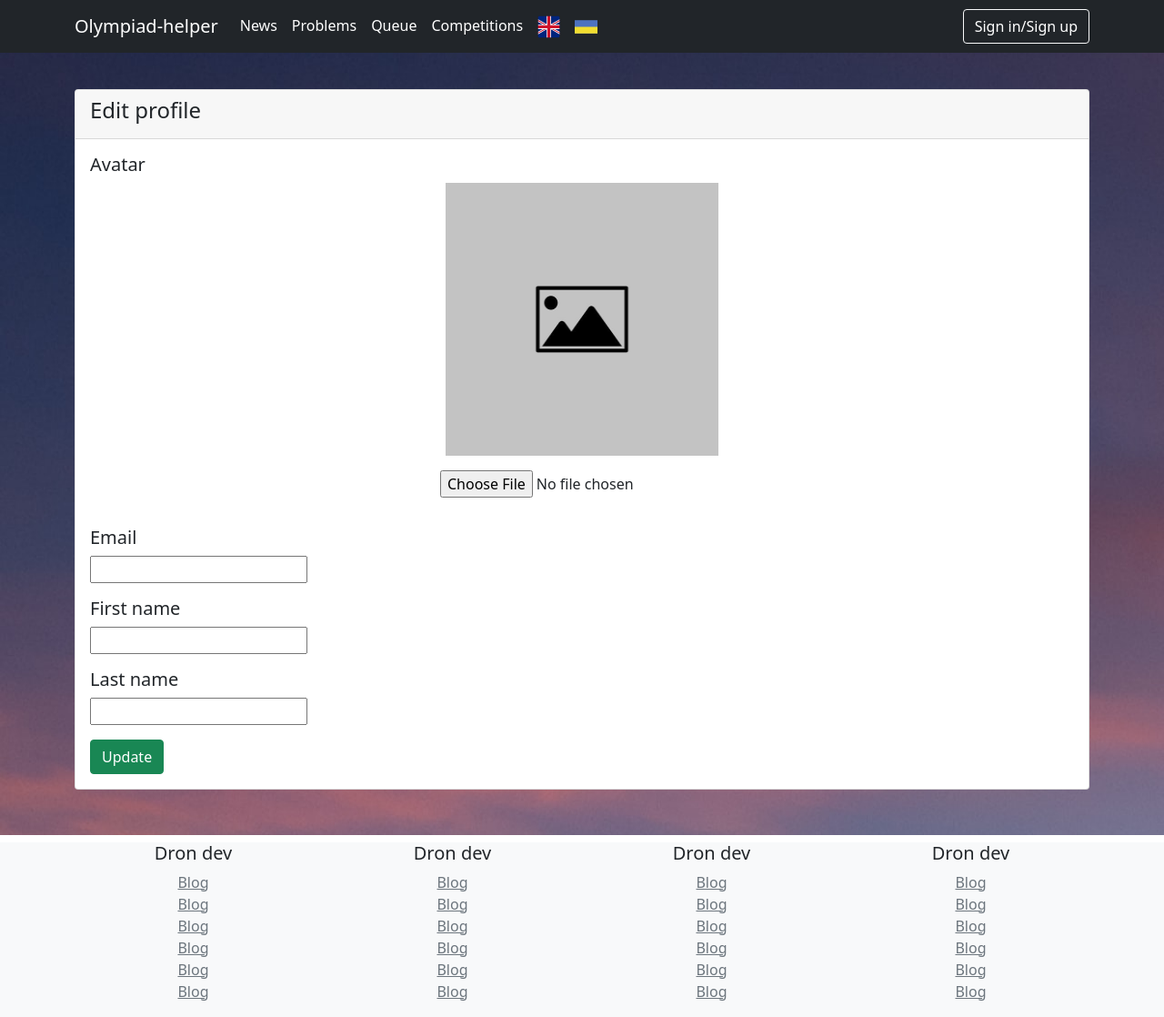
After one commit to top1Dron/olympiad-helper, a Django app: template src/users/templates/users/edit_profile.html in a window 1280 px wide. The commit adds this page. Shown: the whole page at 91% size. Run offline with Django 3.2, Linux system fonts and the light colour scheme; the template is opened without the code that fills it, so the values that code supplies are empty, except form fields; tables that the repository leaves empty hold one stand-in row (values such as "Sample post"); form fields are guessed from the names that the template uses; some libraries are stand-ins or nearby versions.

Commit message:
Add user avatar field and user edit profile page

```diff
--- /dev/null
+++ b/src/config/static/js/edit_profile.js
@@ -0,0 +1,9 @@
+$('#id_avatar').change(function(event){
+    if(typeof event.target.files[0] !== 'undefined'){
+        $('#avatar').attr("src", URL.createObjectURL(event.target.files[0]));
+    }
+    else {
+        URL.revokeObjectURL($('#avatar').attr("src"));
+        $('#avatar').attr("src", "/static/img/default-image.jpg")
+    }
+});
--- a/src/templates/base.html
+++ b/src/templates/base.html
@@ -64,9 +64,15 @@
 
             {% if user.is_authenticated %}
               <div class="dropdown text-md-end">
-                <a type="button" class="dropdown-toggle text-decoration-none text-light" data-bs-toggle="dropdown" role="button" aria-expanded="false" href="#" id="dropdownUser">{{user.username}}</a>
+                <a type="button" class="dropdown-toggle text-decoration-none text-light" data-bs-toggle="dropdown" role="button" aria-expanded="false" href="#" id="dropdownUser">
+                  {% if user.avatar.url is not None %}
+                    <img src="{{ MEDIA_URL }}{{ user.avatar.url }}" alt="mdo" width="32" height="32" class="rounded-circle">
+                  {% endif %}
+                  {{user.username}}
+                </a>
                 <ul class="dropdown-menu" aria-labelledby="dropdownUser">
                   <li><a href="{% url 'users:profile' user.username %}" class="dropdown-item">{% trans "Profile" %}</a></li>
+                  <li><a href="{% url 'users:edit_profile' user.username %}" class="dropdown-item">{% trans "Edit profile" %}</a></li>
                   <div class="dropdown-divider"></div>
                   <li><a href="{% url 'users:logout' %}" class="dropdown-item">{% trans "Logout" %}</a></li>
                 </ul>
--- a/src/users/forms.py
+++ b/src/users/forms.py
@@ -34,7 +34,11 @@ class CustomUserChangeForm(UserChangeForm):
 
     class Meta:
         model = CustomUser
-        fields = ('email',)
+        fields = ('email', 'avatar', 'first_name', 'last_name')
+
+        widgets = {'avatar':forms.FileInput(
+            attrs={'class':'form-control', 'required': False, }
+        )}
 
 
 class CustomPasswordResetForm(PasswordResetForm):
--- /dev/null
+++ b/src/users/templates/users/edit_profile.html
@@ -0,0 +1,61 @@
+{% extends 'base.html' %}
+
+{% load static i18n widget_tweaks %}
+
+{% block title %}{{ user.username }}{% endblock title %}
+
+{% block main_content %}
+    <div class="container" style="padding-top:50px; padding-bottom:50px;">
+        <div class="card">
+            <div class="card-header"><h4>{% trans "Edit profile" %} {{ user.username }}</h4></div>
+            <div class="card-body">
+                {% for key, value in form.errors.items %}
+                    <div class="alert alert-error">
+                        <div class="alert alert-danger" role="alert">
+                            {{value.as_text}}<button type="button" class="close" data-bs-dismiss="alert">×</button>
+                        </div>
+                    </div>
+                {% endfor %}
+                 <form method="post" action='' enctype="multipart/form-data">
+                    {% csrf_token %}
+                    <div class="form-group g-3">
+                        <h5 for="{{form.avatar.auto_id}}" class="form-label">{{ form.avatar.label }}</h5>
+                        <div class="text-center">
+                            {% if form.avatar.value.url is not None %}
+                                <img id="avatar" src="{{MEDIA_URL}}{{form.avatar.value.url}}" alt="avatar" height="300px" width="300px">
+                            {% else %}
+                                <img id="avatar" src="{% static 'img/default-image.jpg' %}" alt="default" height="300px" width="300px">
+                            {% endif %}
+                            <div class="card-body">
+                                {{ form.avatar }}
+                            </div>
+                            {% for error in form.avatar.errors %}
+                                <div class="alert alert-danger">
+                                    <button type="button" class="close" data-dismiss="alert">×</button>
+                                    {{ error|striptags }}
+                                </div>
+                            {% endfor %}
+                        </div>
+                    </div>
+                    <div class="form-group g-3 my-3">
+                        <h5 class="form-label" for="{{ form.email.auto_id }}">{{ form.email.label}}</h5>
+                        {% render_field form.email class="form-control" %}
+                    </div>
+                    <div class="form-group g-3 my-3">
+                        <h5 class="form-label" for="{{ form.first_name.auto_id }}">{{ form.first_name.label}}</h5>
+                        {% render_field form.first_name class="form-control" %}
+                    </div>
+                    <div class="form-group g-3 my-3">
+                        <h5 class="form-label" for="{{ form.last_name.auto_id }}">{{ form.last_name.label}}</h5>
+                        {% render_field form.last_name class="form-control" %}
+                    </div>
+                    <button class="btn btn-success" type="submit">{% trans "Update" %}</button>
+                </form>
+            </div>
+        </div>
+    </div>
+{% endblock main_content %}
+
+{% block extra_js %}
+    <script src="{% static 'js/edit_profile.js' %}"></script>
+{% endblock extra_js %}
--- a/src/users/urls.py
+++ b/src/users/urls.py
@@ -17,6 +17,7 @@ urlpatterns = [
     path('password-reset/confirm/<str:uidb64>/<str:token>/', views.CustomPasswordResetConfirmView.as_view(), name='password_reset_confirm'),
     path('password-reset/complete/', views.CustomPasswordResetCompleteView.as_view(), name='password_reset_complete'),
     path('profile/<str:username>/', views.user_profile, name='profile'),
+    path('profile/<str:username>/edit', views.edit_user_profile, name='edit_profile'),
     # path('reset/<str:uidb64>/<str:token>', name='password_reset_confirm'),
     # path('reset/done', name='password_reset_complete'),
 ]
```
Also changed, not shown: src/judge/services/execute_solutions.py (+5 -2 lines), src/users/models.py (+58 -1 lines), src/users/templates/users/profile.html (+14 -5 lines), src/users/views.py (+18 -2 lines), src/competitions/migrations/0002_auto_20210605_0143.py (added), src/groups/migrations/0002_auto_20210605_0143.py (added), src/judge/migrations/0003_auto_20210605_0143.py (added), src/users/migrations/0003_customuser_avatar.py (added), 1 other file.
